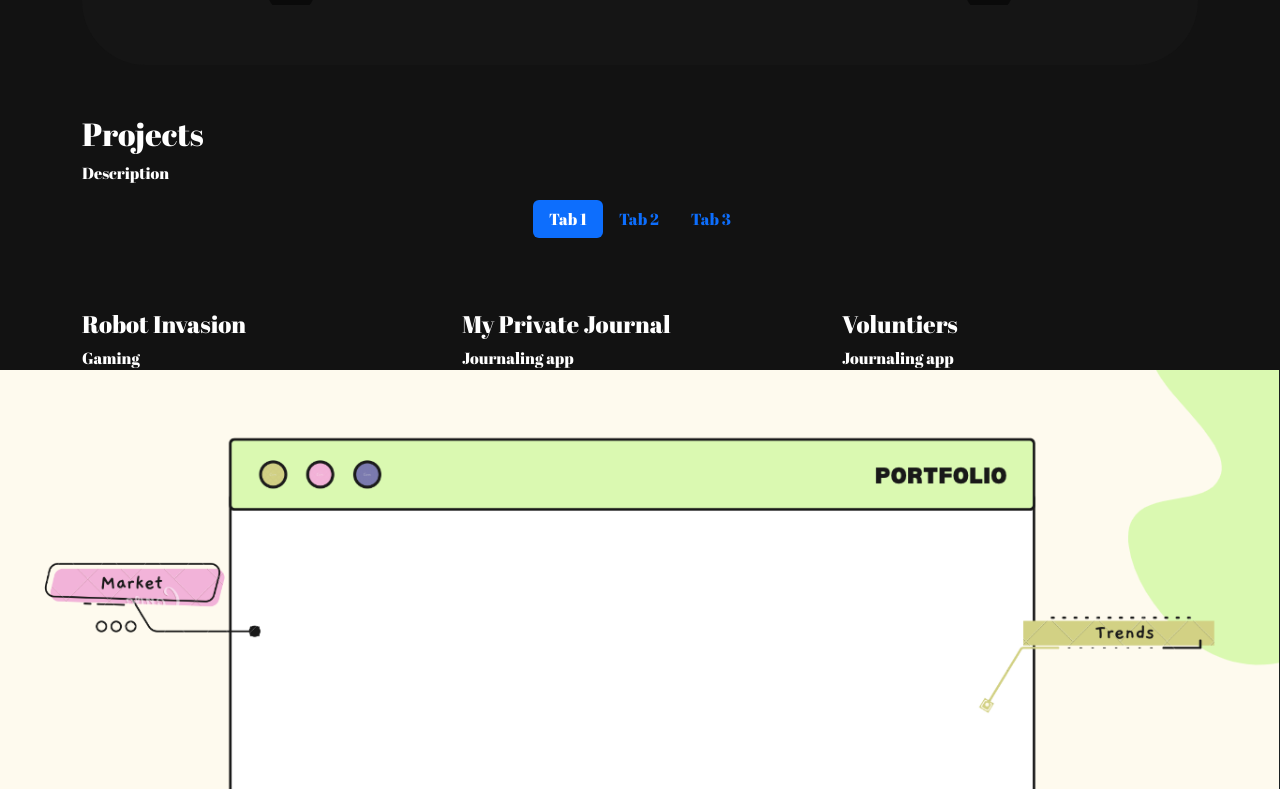
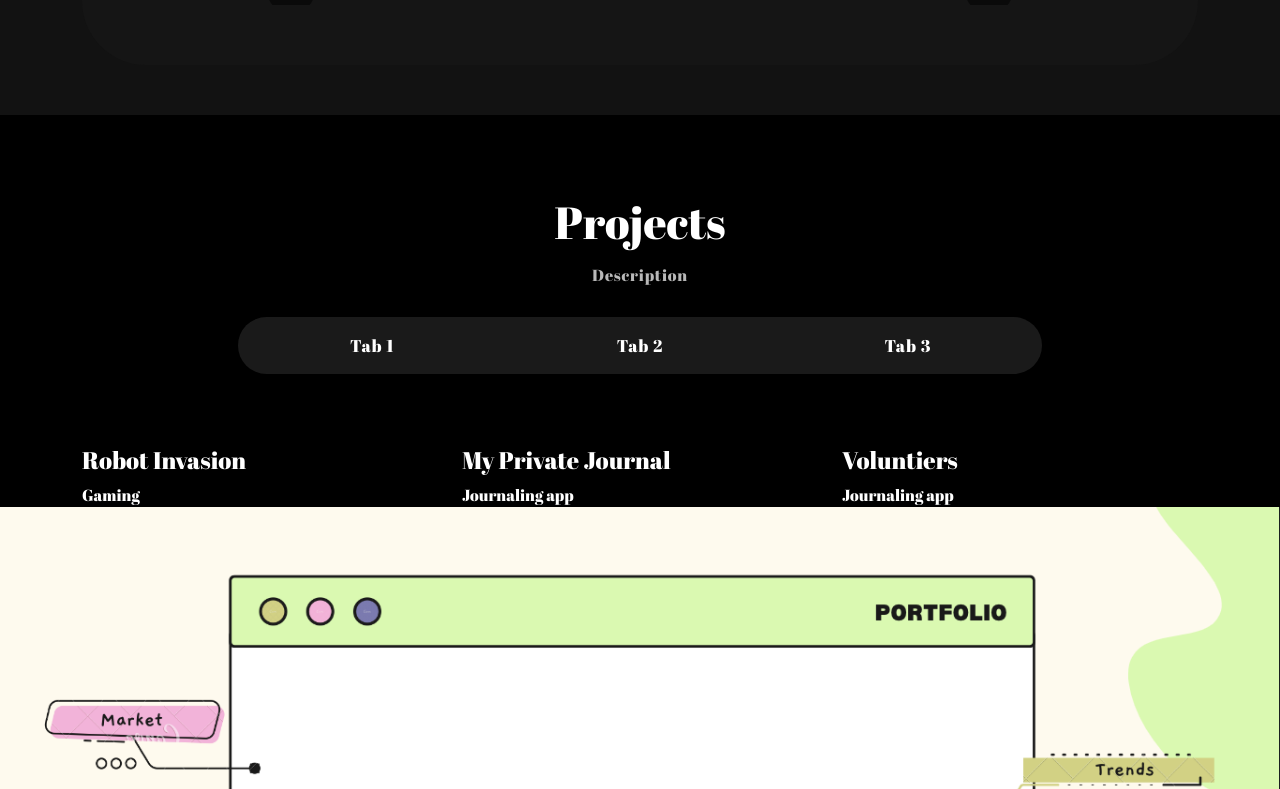
Before and after one commit to ddanieela1/portfolio-c, a React (Vite) app: page / in a window 1280 px wide. Shown: the part 1271-2060 px from the top of the page. Built offline with nearby package versions, Linux system fonts and the light colour scheme.

Commit message:
added styling for project component

```diff
--- a/src/App.css
+++ b/src/App.css
@@ -309,3 +309,57 @@
   width: 40%;
   z-index: -4;
 }
+
+/* project styling */
+
+.project {
+  padding: 80px 0;
+  position: relative;
+  background-color: black;
+}
+.project h2 {
+        font-size: 45px;
+        font-weight: 700;
+  text-align: center;
+}
+.project p {
+  color: #B8B8B8;
+  font-size: 18 px;
+  letter-spacing: 0.8px;
+  line-height: 1.5em;
+  margin: 14px auto 30px auto;
+  text-align: center;
+  width: 56%;
+}
+.project .nav.nav-pills {
+  width: 72%;
+  margin: 0 auto;
+  border-radius: 50px;
+  background-color: rgb(255 255 255 / 10%);
+  overflow: hidden;
+}
+.project .nav.nav-pills .nav-item {
+  width: 33.33333%;
+
+}
+.project .nav.nav-pills .nav-link{
+  background-color: transparent;
+  border-radius: 0;
+  padding: 17px 0;
+  color: #fff;
+  width: 100%;
+  font-size: 17px;
+  letter-spacing: 0.8px;
+  font-weight: 500;
+  position: relative;
+  transition: 0.3s ease-in-out;
+  text-align: center;
+  z-index: 0;
+}
+/* .project .nav.nav-pills .nav-link::before{
+content:"";
+position: absolute;
+width: 0;
+height: 100%;
+background: linear-gradient(90.21deg, #fff 0%, #AA367C -5.91%, #4A2FBD 111.58%);
+} */
```
